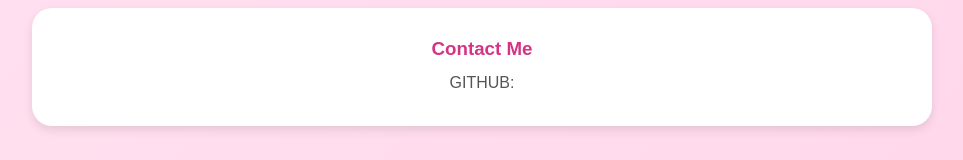
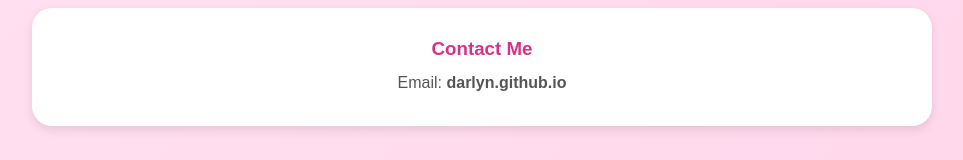
Before and after one commit to darlyngarcia20/darlyn.github.io, a plain HTML site: page index.html in a window 1280 px wide. Shown: the part 746-906 px from the top of the page, without its empty margins (158-1121 px from the left). Drawn offline with Linux system fonts and the light colour scheme.

Commit message:
Update index.html

```diff
--- a/index.html
+++ b/index.html
@@ -120,7 +120,7 @@
 
   <section id="contact">
     <h3>Contact Me</h3>
-    <p>GITHUB: <darlyn.github.io</strong></p>
+    <p>Email: <strong>darlyn.github.io</strong></p>
   </section>
 
   <footer>
```
